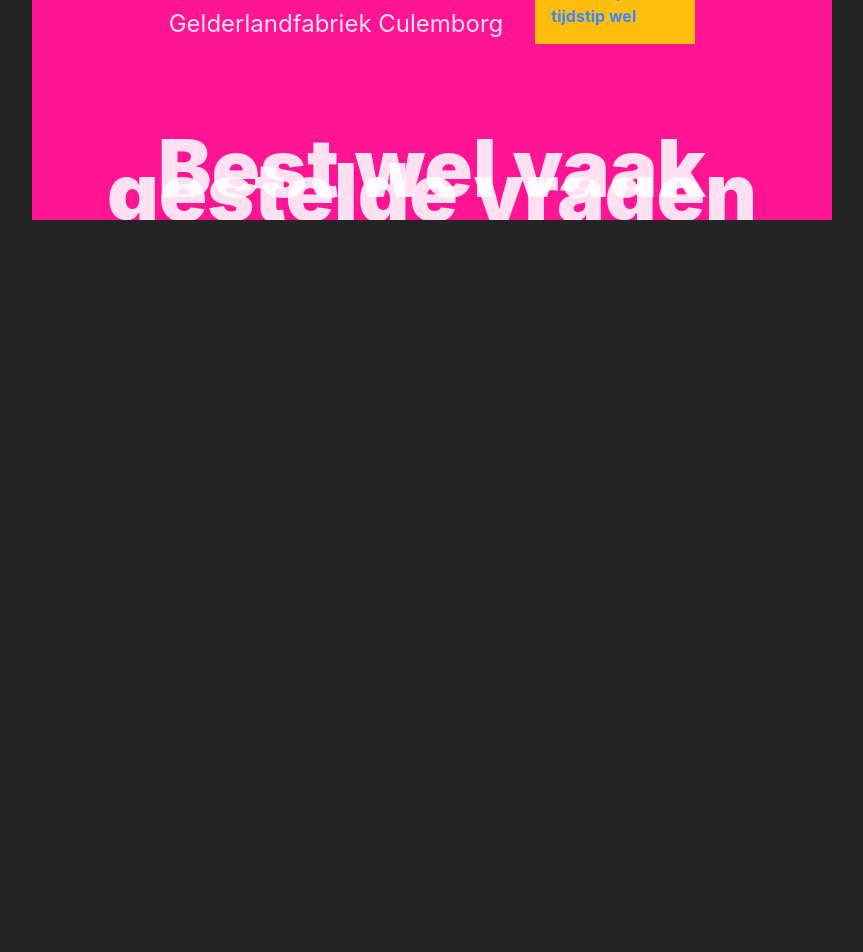
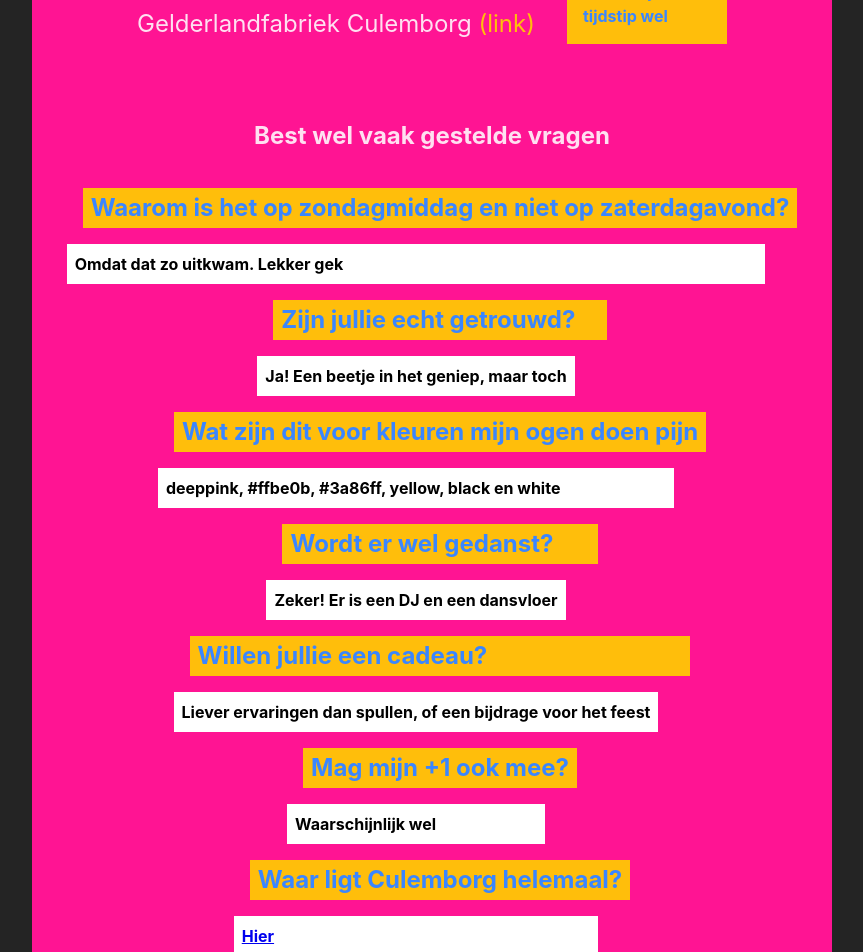
Before and after one commit to feestgwenenjoran/feest, a Vue app: page / in a window 1280 px wide. Shown: the part 780-1732 px from the top of the page, without its empty margins (208-1071 px from the left). Before the commit the page ends 1000 px from the top, so only its background shows below. Built offline with nearby package versions, Linux system fonts and the light colour scheme.

Commit message:
Add FAQ and links

```diff
--- a/src/App.vue
+++ b/src/App.vue
@@ -27,7 +27,7 @@ import TheFAQ from "./components/TheFAQ.vue"
   </div>
 </template>
 
-<style lang="scss">
+<style lang="scss" scoped>
 h1 {
   padding-top: 7rem;
   font-size: 5rem;
--- a/src/assets/global.scss
+++ b/src/assets/global.scss
@@ -1,3 +1,17 @@
 $pink: deeppink;
 $orange: #ffbe0b;
 $blue: #3a86ff;
+
+.link {
+  text-decoration: none;
+
+  &:visited,
+  &:link,
+  &:active {
+    color: $orange;
+  }
+
+  &:hover {
+    color: $blue;
+  }
+}
--- a/src/components/FAQItem.vue
+++ b/src/components/FAQItem.vue
@@ -1,7 +1,7 @@
 <template>
   <div class="wrapper">
     <p class="question">{{ question }}</p>
-    <p class="answer">{{ answer }}</p>
+    <p class="answer" v-html="answer" />
   </div>
 </template>
 
@@ -24,10 +24,23 @@ export default {
 .wrapper {
   display: flex;
   flex-direction: column;
+  gap: 1rem;
+  margin: 0.5rem;
 }
 .question {
   padding: 0.5rem;
   margin-left: 1rem;
-  background-color: ;
+  background-color: $orange;
+  color: $blue;
+  font-weight: bold;
+  font-size: 1.5rem;
+}
+
+.answer {
+  padding: 0.5rem;
+  color: black;
+  background-color: white;
+  font-weight: bold;
+  margin-right: 2rem;
 }
 </style>
--- a/src/components/TheFAQ.vue
+++ b/src/components/TheFAQ.vue
@@ -1,9 +1,76 @@
 <template>
-  <h1>Best wel vaak gestelde vragen</h1>
+  <h2 class="heading">Best wel vaak gestelde vragen</h2>
+  <FAQItem
+    v-for="faqItem of faqItems"
+    :key="faqItem"
+    :question="faqItem.question"
+    :answer="faqItem.answer"
+  />
 </template>
 
 <script>
-export default {}
+import FAQItem from "./FAQItem.vue"
+export default {
+  components: { FAQItem },
+  data() {
+    return {
+      faqItems: [
+        {
+          question: "Waarom is het op zondagmiddag en niet op zaterdagavond?",
+          answer: "Omdat dat zo uitkwam. Lekker gek",
+        },
+        {
+          question: "Zijn jullie echt getrouwd?",
+          answer: "Ja! Een beetje in het geniep, maar toch",
+        },
+        {
+          question: "Wat zijn dit voor kleuren mijn ogen doen pijn",
+          answer: "deeppink, #ffbe0b, #3a86ff, yellow, black en white",
+        },
+        {
+          question: "Wordt er wel gedanst?",
+          answer: "Zeker! Er is een DJ en een dansvloer",
+        },
+        {
+          question: "Willen jullie een cadeau?",
+          answer:
+            "Liever ervaringen dan spullen, of een bijdrage voor het feest",
+        },
+        {
+          question: "Mag mijn +1 ook mee?",
+          answer: "Waarschijnlijk wel",
+        },
+        {
+          question: "Waar ligt Culemborg helemaal?",
+          answer: `<a class="link" href="https://letmegooglethat.com/?q=culemborg">Hier</a>`,
+        },
+        {
+          question: "Is er eten?",
+          answer:
+            "Ja, ook al is het precies tussen lunch en diner. Er zijn veganistische hapjes voor de lekker",
+        },
+        {
+          question: "Is er ook nog iets leuks te doen?",
+          answer:
+            "Neem je polaroid skills mee, maar we zeggen nog niet wat we gaan doen",
+        },
+        {
+          question: "Mag ik ook zo'n mooie website voor mijn feest?",
+          answer: "Misschien",
+        },
+        {
+          question: "Worden deze vragen echt allemaal gesteld?",
+          answer: "absoluut niet",
+        },
+      ],
+    }
+  },
+}
 </script>
 
-<style scoped lang="scss"></style>
+<style scoped lang="scss">
+.heading {
+  margin-top: 5rem;
+  margin-bottom: 2rem;
+}
+</style>
--- a/src/components/TheInfo.vue
+++ b/src/components/TheInfo.vue
@@ -22,6 +22,12 @@
         :class="{ selected: selectedItem === 'location' }"
       >
         Gelderlandfabriek Culemborg
+        <a
+          class="link"
+          target="blank"
+          href="https://www.degelderlandfabriek.nl/"
+          >(link)</a
+        >
       </p>
     </div>
     <div class="infobox">
```
